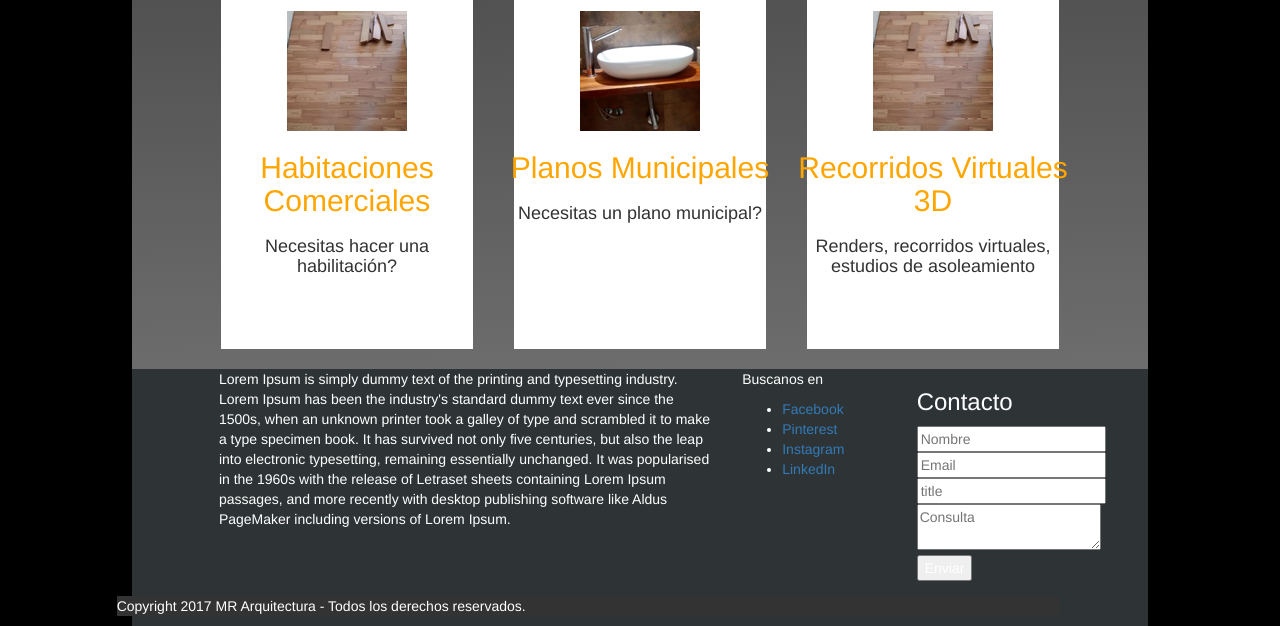
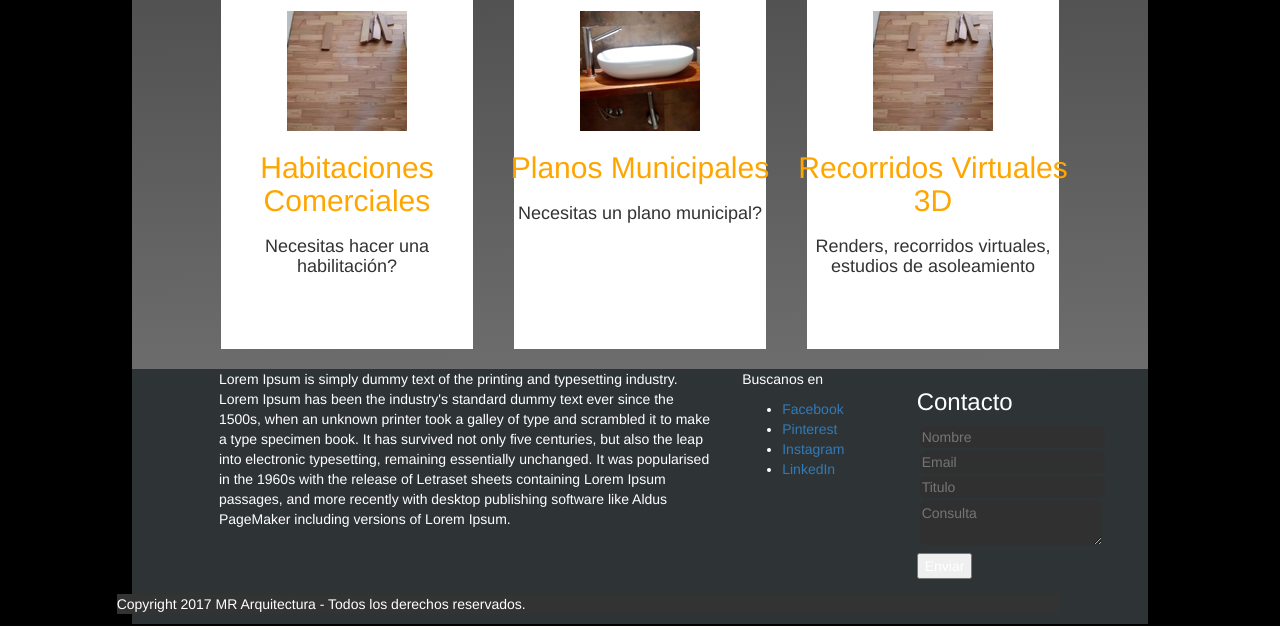
Before and after one commit to davo-grindel/mr, a PHP site: template templates/index.phtml in a window 1280 px wide. Shown: the part 1121-1747 px from the top of the page. Run offline with PHP 8.4, Linux system fonts and the light colour scheme; the template is opened without the code that fills it, so the values that code supplies are empty.

Commit message:
mas y mas

```diff
--- a/public/css/style.css
+++ b/public/css/style.css
@@ -307,6 +307,24 @@ img.flex-item{
 	padding-bottom: 1%;
 }
 
+/* FORMS */
+
+input[type=text]{
+	background-color: #303030;
+	margin: 0 3px 3px 3px;
+	color: white;
+	border: 0px;
+    border-radius: 6px;
+}
+
+textarea {
+	background-color: #303030;
+	margin: 0 3px 3px 3px;
+	color: white;
+	border: 0px;
+    border-radius: 6px;
+}
+
 @media screen and (max-width: 880px) {
 	.flex-item {
 		width: 50%;
--- a/public/js/main.js
+++ b/public/js/main.js
@@ -13,6 +13,7 @@ function openContainer(div){
 		$('#details >div.act').slideUp(900).removeClass('act');
 		$(div).slideDown(900);
 		$(div).addClass('act');
+		$(div).css('outline',0).attr('tabindex',-1).focus();
 	}
 }
 
--- a/templates/details.phtml
+++ b/templates/details.phtml
@@ -1,6 +1,6 @@
 <div id="details" class="text-center align-middle">
 
-    <div id="remodelar" class="container-fluid text-center collapse hidden-element padding-botton-1">
+    <div id="remodelar" tabindex='-1' class="container-fluid text-center collapse hidden-element padding-botton-1">
         <div class="col-lg-1 col-xs-1 col-md-1"></div>
             <div class="col-lg-10 col-xs-10 col-md-10 details-box">
             	<h2>Si queres reformar o ampliar y no sabes como hacer?</h2>
@@ -19,7 +19,7 @@ base desde tus ideas y necesidades, hasta lograr un resultado óptimo.</p>
         <div class="col-lg-1 col-xs-1 col-md-1"></div>
     </div>
 
-    <div id="construccion" class="container-fluid text-center collapse hidden-element padding-botton-1">
+    <div id="construccion" tabindex='-1' class="container-fluid text-center collapse hidden-element padding-botton-1">
         <div class="col-lg-1 col-xs-1 col-md-1"></div>
             <div class="col-lg-10 col-xs-10 col-md-10 details-box">
             	<h2>Queres hacer tu casa?</h2>
@@ -40,7 +40,7 @@ imaginaste hasta concretar una idea deseada y construirla.</p>
         <div class="col-lg-1 col-xs-1 col-md-1"></div>
     </div>
 
-    <div id="reformas" class="container-fluid text-center collapse hidden-element padding-botton-1">
+    <div id="reformas" tabindex='-1' class="container-fluid text-center collapse hidden-element padding-botton-1">
         <div class="col-lg-1 col-xs-1 col-md-1"></div>
             <div class="col-lg-10 col-xs-10 col-md-10 details-box">
             	<h2>Querés modernizar tu comercio, local o empresa?</h2>
@@ -60,7 +60,7 @@ vestimenta, uniformes, etc.)</p>
         <div class="col-lg-1 col-xs-1 col-md-1"></div>
     </div>
 
-    <div id="comerciales" class="container-fluid text-center collapse hidden-element padding-botton-1">
+    <div id="comerciales" tabindex='-1' class="container-fluid text-center collapse hidden-element padding-botton-1">
         <div class="col-lg-1 col-xs-1 col-md-1"></div>
             <div class="col-lg-10 col-xs-10 col-md-10 details-box">
             	<h2>Necesitas hacer una habilitación?</h2>
@@ -81,7 +81,7 @@ Consejo Profesional respectivo.</p>
         <div class="col-lg-1 col-xs-1 col-md-1"></div>
     </div>
 
-    <div id="planos" class="container-fluid text-center collapse hidden-element padding-botton-1">
+    <div id="planos" tabindex='-1' class="container-fluid text-center collapse hidden-element padding-botton-1">
         <div class="col-lg-1 col-xs-1 col-md-1"></div>
             <div class="col-lg-10 col-xs-10 col-md-10 details-box">
             	<h2>Necesitas un plano municipal? Pero qué tipos de construcciones deben tener planos?</h2>
@@ -128,7 +128,7 @@ de la Ciudad.</p>
         <div class="col-lg-1 col-xs-1 col-md-1"></div>
     </div>
 
-    <div id="recorridos" class="container-fluid text-center collapse hidden-element padding-botton-1">
+    <div id="recorridos" tabindex='-1' class="container-fluid text-center collapse hidden-element padding-botton-1">
         <div class="col-lg-1 col-xs-1 col-md-1"></div>
             <div class="col-lg-10 col-xs-10 col-md-10 details-box">
             	<h2>Queres remodelar o ampliar tu casa???</h2>
--- a/templates/flexboxes.phtml
+++ b/templates/flexboxes.phtml
@@ -1,5 +1,5 @@
 <div class="row">
-    <div class="flex-container">
+    <div id="servicios" class="flex-container">
       <div onclick="javascript:openContainer('remodelar')" class="flex-item hover"><?php include 'flex1.phtml';?></div>
       <div onclick="javascript:openContainer('construccion')" class="flex-item hover"><?php include 'flex2.phtml';?></div>
       <div onclick="javascript:openContainer('reformas')" class="flex-item hover"><?php include 'flex3.phtml';?></div>
--- a/templates/footer.phtml
+++ b/templates/footer.phtml
@@ -1,4 +1,4 @@
-<div class="footer">
+<div id="footer" class="footer">
 	<div class="row">
     	<div class="col-lg-1 col-xs-1 col-md-1"></div>
 
@@ -24,7 +24,7 @@
     				<div class="form-group">
     					<input type="text" name="name" placeholder="Nombre" />
     					<input type="text" name="email" placeholder="Email" />
-    					<input type="text" name="title" placeholder="title" />
+    					<input type="text" name="title" placeholder="Titulo" />
     					<textarea id="comment" placeholder="Consulta"></textarea>
     					<input onclick="javascript:enviar();" type=button value="Enviar" >
     				</div>
--- a/templates/navbar.phtml
+++ b/templates/navbar.phtml
@@ -5,10 +5,10 @@
 	<div class="menu">
     	<ul class="nav nav-pills">
     		<li role="presentation"><a href="#">HOME</a></li>
-    		<li role="presentation"><a href="#">SERVICIOS</a></li>
+    		<li role="presentation"><a href="#servicios">SERVICIOS</a></li>
     		<li role="presentation"><a href="#">PORTAFOLIO</a></li>
-    		<li role="presentation"><a href="#">QUIENES SOMOS</a></li>
-    		<li role="presentation"><a href="#">CONTACTO</a></li>
+    		<li role="presentation"><a href="#footer">QUIENES SOMOS</a></li>
+    		<li role="presentation"><a href="#footer">CONTACTO</a></li>
     	</ul>
     </div>
 </div>
```
